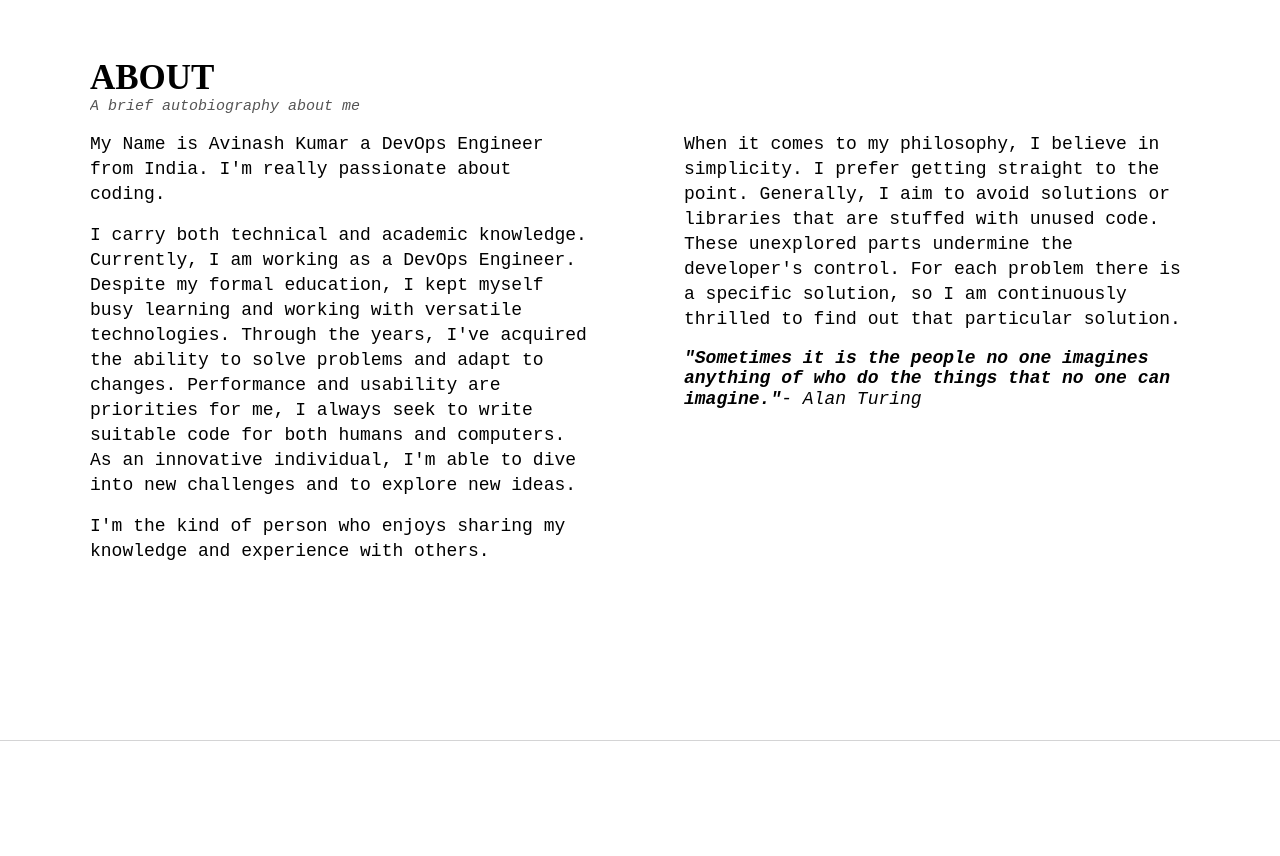
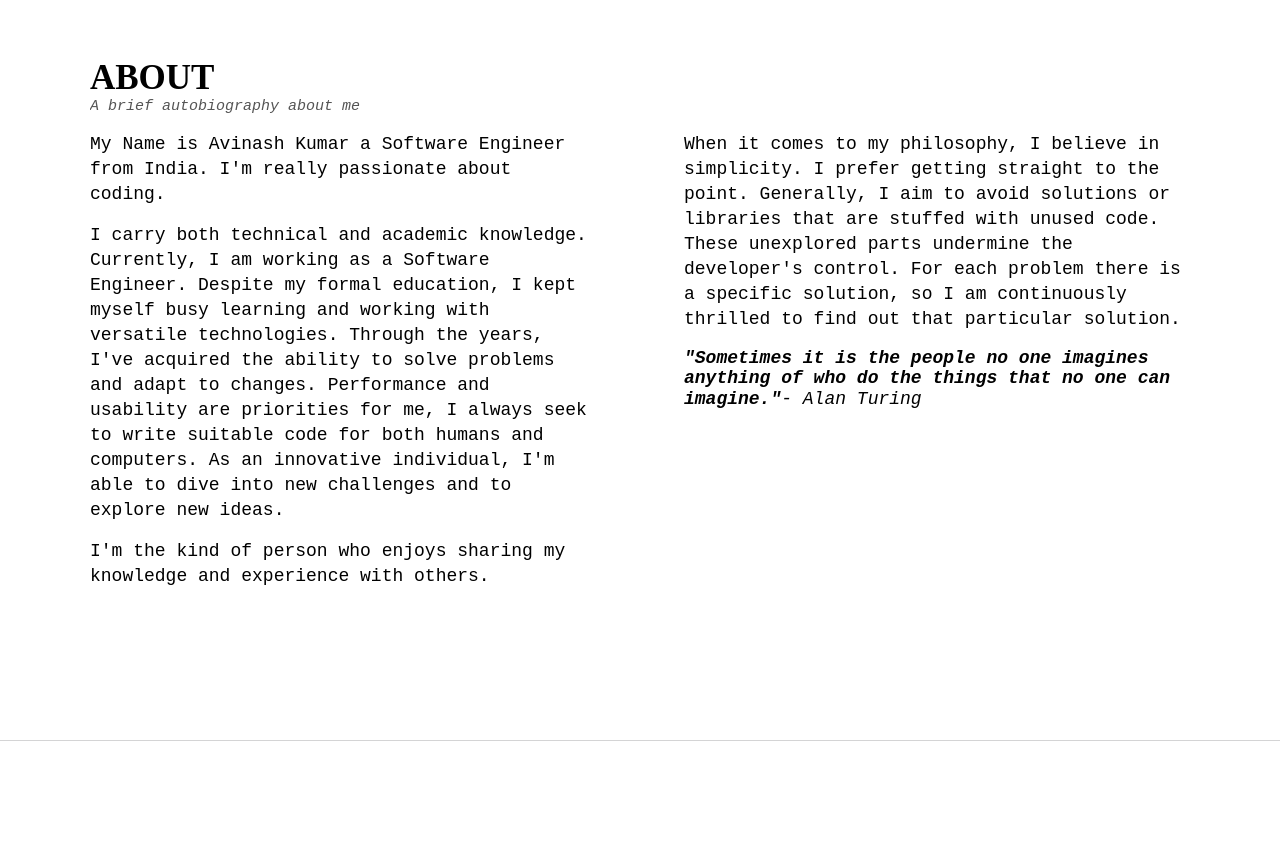
Before and after one commit to achilleslinux/achilleslinux.github.io, a plain HTML site: page index.html in a window 1280 px wide. Shown: the part 860-1716 px from the top of the page. Drawn offline with Linux system fonts and the light colour scheme; a script that the page names is missing.

Commit message:
added title

```diff
--- a/index.html
+++ b/index.html
@@ -144,8 +144,8 @@
                     <p class="about-smallIntroduction">A brief autobiography about me</p>
                     <div class="about-groups">
                         <div class="about-group">
-                            <p class="about-paragraph">My Name is Avinash Kumar a DevOps Engineer from India. I'm really passionate about coding.</p>
-                            <p class="about-paragraph">I carry both technical and academic knowledge. Currently, I am working as a DevOps Engineer. Despite my formal education, I kept myself busy learning and working with versatile technologies. Through the years, I've acquired the ability to solve problems and adapt to changes. Performance and usability are priorities for me, I always seek to write suitable code for both humans and computers. As an innovative individual, I'm able to dive into new challenges and to explore new ideas.</p>
+                            <p class="about-paragraph">My Name is Avinash Kumar a Software Engineer from India. I'm really passionate about coding.</p>
+                            <p class="about-paragraph">I carry both technical and academic knowledge. Currently, I am working as a Software Engineer. Despite my formal education, I kept myself busy learning and working with versatile technologies. Through the years, I've acquired the ability to solve problems and adapt to changes. Performance and usability are priorities for me, I always seek to write suitable code for both humans and computers. As an innovative individual, I'm able to dive into new challenges and to explore new ideas.</p>
                             <p class="about-paragraph">I'm the kind of person who enjoys sharing my knowledge and experience with others.</p>
                         </div>
                         <div class="about-group js-version-togglable">
```
